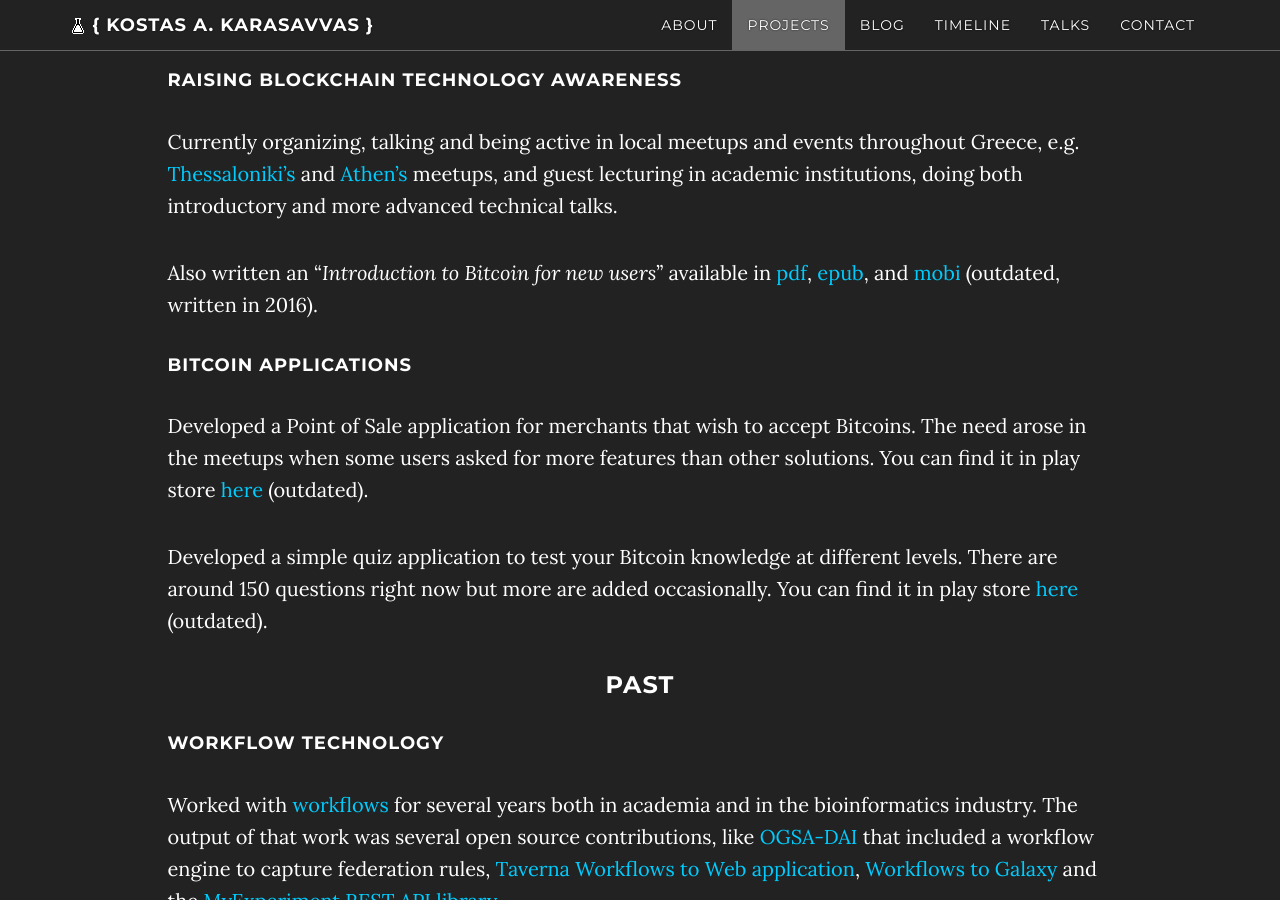
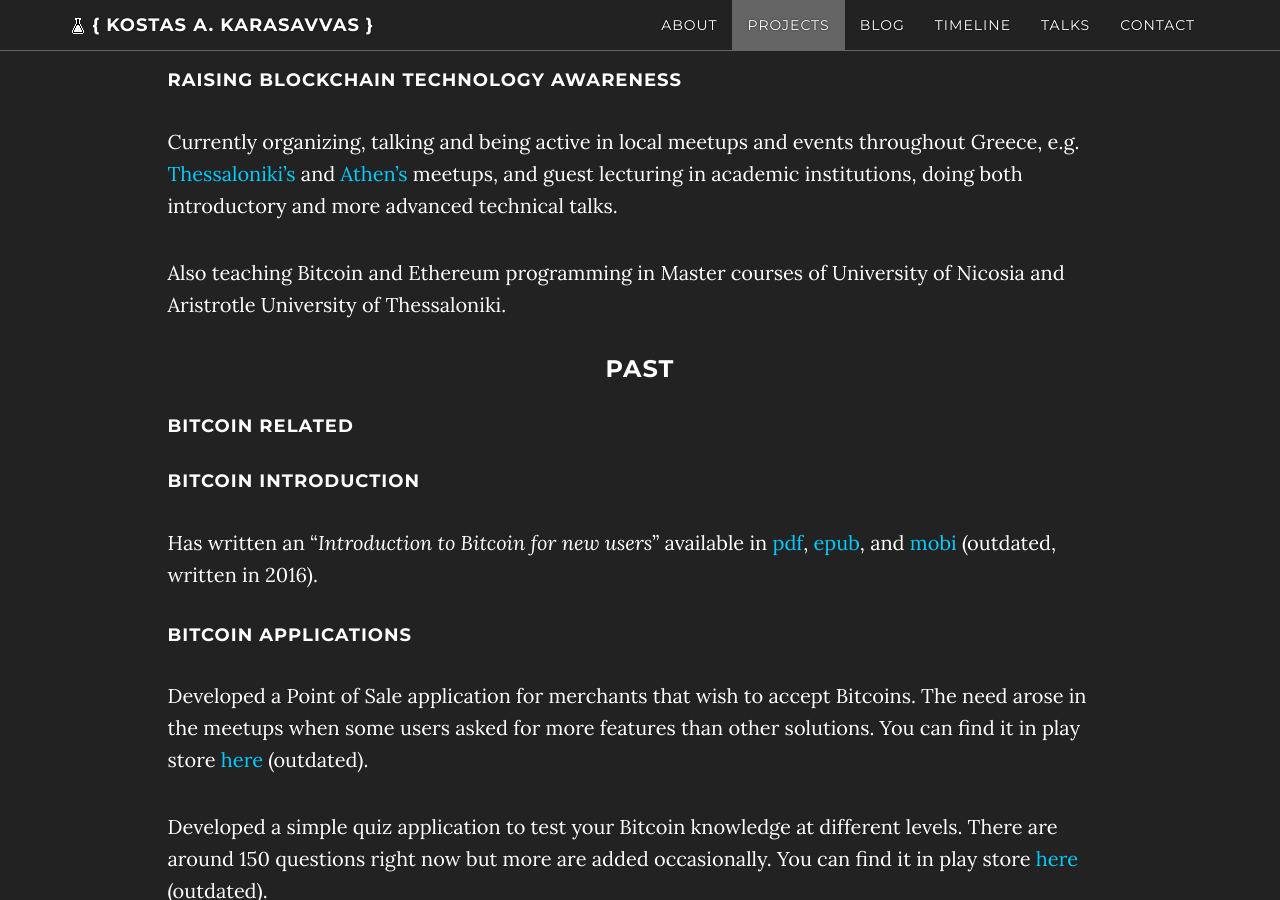
Before and after one commit to karask/karask.github.io, a Jekyll site: the page built from index.html, in a window 1280 px wide and 900 px high, scrolled down 3272 px. Built offline with Jekyll 4.4.1, drawn with Linux system fonts in a browser that asks for light colours; nearby versions of some CDN libraries.

Commit message:
updated projects to move android apps and bitcoin intro to past projects

```diff
--- a/projects.html
+++ b/projects.html
@@ -30,7 +30,17 @@ Has also contributed on MIT's Media Lab/Learning Machine blockchain certificates
 
 Currently organizing, talking and being active in local meetups and events throughout Greece, e.g. [Thessaloniki's](https://www.meetup.com/BlockchainGreece-1/){:target="_blank"} and [Athen's](https://www.meetup.com/BlockchainGreece-0/){:target="_blank"} meetups, and guest lecturing in academic institutions, doing both introductory and more advanced technical talks.
 
-Also written an "_Introduction to Bitcoin for new users_" available in [pdf](/assets/introductionToBitcoin.pdf), [epub](/assets/introductionToBitcoin.epub), and [mobi](/assets/introductionToBitcoin.mobi) (outdated, written in 2016).
+Also teaching Bitcoin and Ethereum programming in Master courses of University of Nicosia and Aristrotle University of Thessaloniki.
+
+<!--Currently developing a combination of Bitcoin wallet and Proof of Existence solution but progress is slow due to time shortage.-->
+
+
+<h3 style="text-align: center;" markdown="1">Past</h3>
+
+<h4>BITCOIN RELATED</h4>
+
+#### BITCOIN INTRODUCTION
+Has written an "_Introduction to Bitcoin for new users_" available in [pdf](/assets/introductionToBitcoin.pdf), [epub](/assets/introductionToBitcoin.epub), and [mobi](/assets/introductionToBitcoin.mobi) (outdated, written in 2016).
 
 #### BITCOIN APPLICATIONS
 
@@ -38,10 +48,6 @@ Developed a Point of Sale application for merchants that wish to accept Bitcoins
 
 Developed a simple quiz application to test your Bitcoin knowledge at different levels. There are around 150 questions right now but more are added occasionally. You can find it in play store [here](https://play.google.com/store/apps/details?id=gr.cryptocurrencies.bitcoinchallenge&hl=en){:target="_blank"} (outdated).
 
-<!--Currently developing a combination of Bitcoin wallet and Proof of Existence solution but progress is slow due to time shortage.-->
-
-
-<h3 style="text-align: center;" markdown="1">Past</h3>
 
 <h4>WORKFLOW TECHNOLOGY</h4>
 
```
